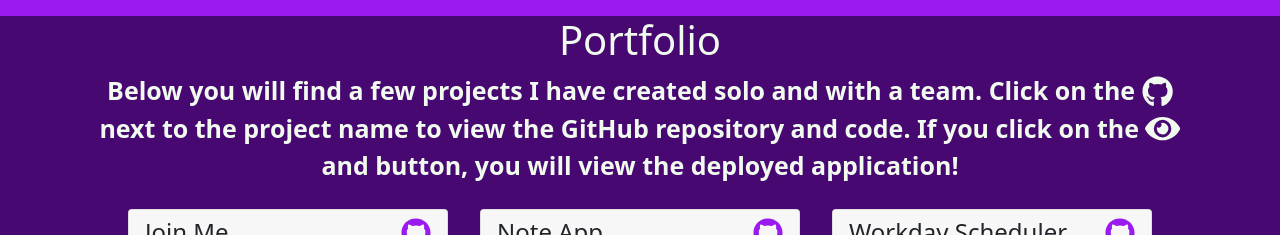
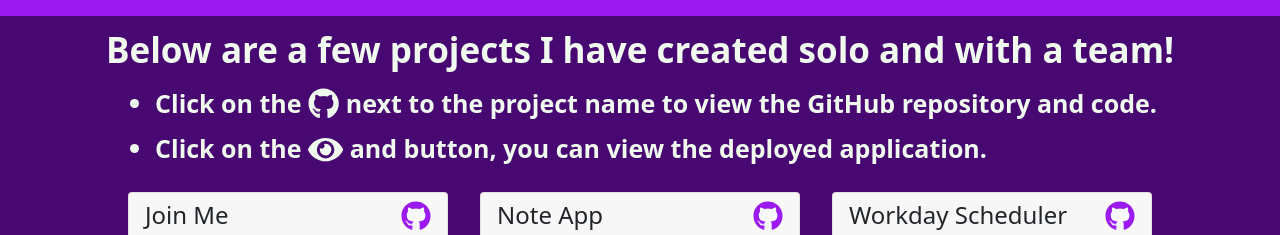
Before and after one commit to CameronHeadlee/R-Portfolio, a React (Create React App) app: page /Portfolio in a window 1280 px wide. Shown: the part 58-293 px from the top of the page. Built offline with nearby package versions, Linux system fonts and the light colour scheme.

Commit message:
Added back button and changed page directions to take up less space.

```diff
--- a/src/components/pages/Portfolio.js
+++ b/src/components/pages/Portfolio.js
@@ -11,17 +11,28 @@ function Portfolio(props) {
         <div className="container">
           <div className="row">
             <div className="col d-flex justify-content-center">
-              <h1>Portfolio</h1>
+            <p className="below">Below are a few projects I have created solo and with a team!</p>
             </div>
           </div>
           <div className="row">
             <div className="col d-flex justify-content-center">
-              <p className="description">Below you will find a few projects I have created solo and with a team. Click on the <FontAwesomeIcon icon={["fab", "github"]} size="lg"/> next to the project name to view the GitHub repository and code. If you click on the <FontAwesomeIcon icon="eye" size="lg" /> and button, you will view the deployed application!</p>
+              <ul className="description">
+                <li>Click on the <FontAwesomeIcon icon={["fab", "github"]} size="lg"/> next to the project name to view the GitHub repository and code.</li>
+                <li>Click on the <FontAwesomeIcon icon="eye" size="lg" /> and button, you can view the deployed application.</li>
+              </ul>
             </div>
           </div>
             {props.children}
-          <div className="row">
-            <div className="col d-flex justify-content-end">
+          <div className="row d-flex justify-content-between">
+          <div className="col-md-auto">
+              <Link to="/About">
+                <Button className="contact" variant="outline-eight">
+                  <FontAwesomeIcon icon="long-arrow-alt-left" size="lg" fixedWidth />
+                  Back
+                </Button>
+              </Link>
+            </div>
+            <div className="col-md-auto">
               <Link to="/Contact">
                 <Button className="contact" variant="outline-three">
                   Contact
--- a/src/styles/Portfolio.css
+++ b/src/styles/Portfolio.css
@@ -1,3 +1,25 @@
+.description {
+  color: #f1faee;
+  font-size: 25px;
+  font-weight: bold;
+  margin: 8px 0px 8px 0px;
+}
+
+.btn.btn-outline-eight {
+  background-color: #f1faee;
+  color: #9a1aef;
+  font-size: 25px;
+  font-weight: bold;
+  margin: 70px 0px 0px 0px;
+}
+
+.btn.btn-outline-eight:hover {
+  background-color: #9a1aef;
+  color: #f1faee;
+  transform: rotate(-360deg);
+  transition: 2s;
+}
+
 .btn.btn-outline-three {
   background-color: #f1faee;
   color: #9a1aef;
@@ -12,10 +34,3 @@
   transform: rotate(360deg);
   transition: 2s;
 }
-
-.description {
-    text-align: center;
-    color: #f1faee;
-    font-size: 25px;
-    font-weight: bold;
-}
```
Lines whose indentation alone changed are shown as unchanged.
